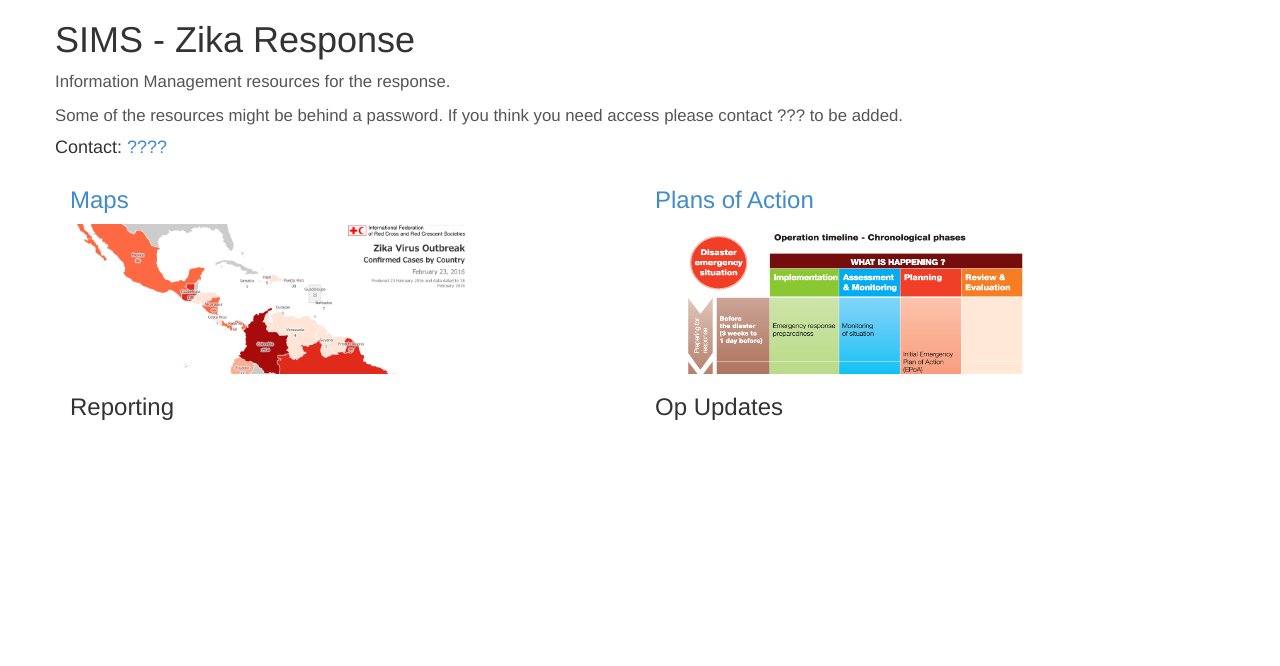
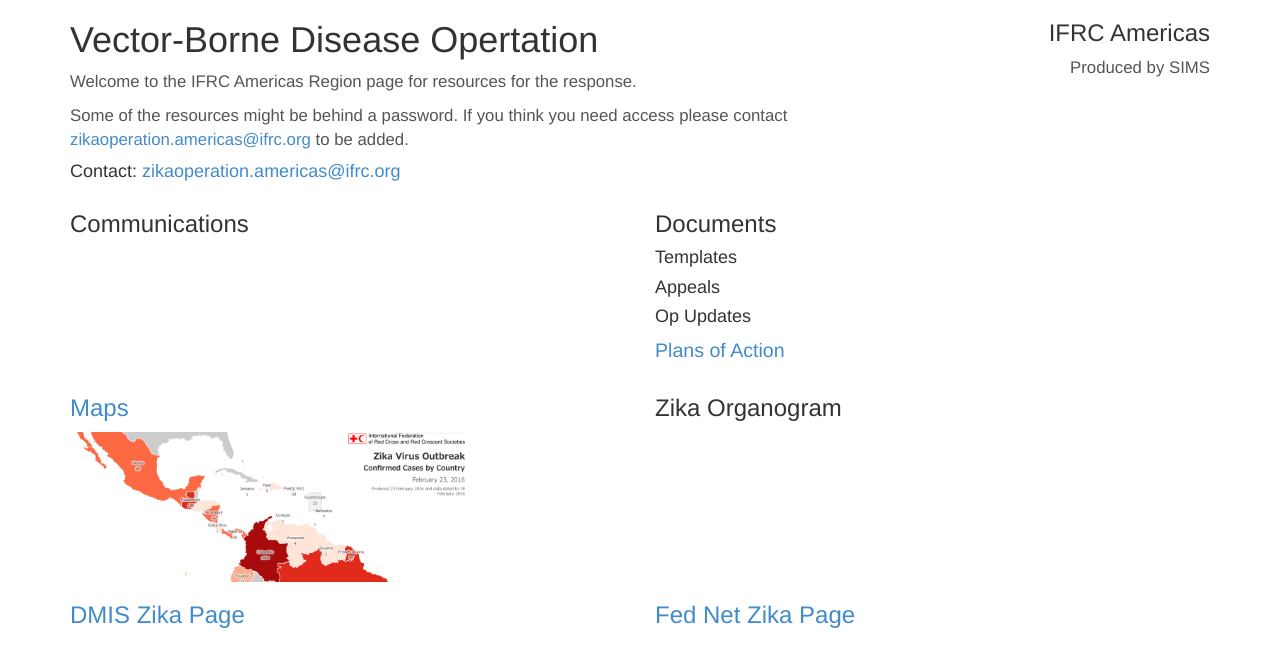
Before and after one commit to BrcMapsTeam/zika, a plain HTML site: page index.html in a window 1280 px wide. Drawn offline with Linux system fonts and the light colour scheme.

Commit message:
New layout

```diff
--- a/css/site.css
+++ b/css/site.css
@@ -6,3 +6,7 @@
 p {
     font-size:1.4em;
 }
+
+.rightalign {
+    text-align:right;
+}
--- a/index.html
+++ b/index.html
@@ -1,7 +1,7 @@
 <!DOCTYPE html>
 <html>
     <head>
-        <title>SIMS - Zika Response</title>
+        <title>Vector-Borne Disease Opertation</title>
         <meta charset="UTF-8">
         <meta name="viewport" content="width=device-width, initial-scale=1.0">
         <link rel="stylesheet" href="css/bootstrap.min.css">
@@ -21,10 +21,28 @@
     <body>
         <div class="container">
             <div class="row">
-                <h1>SIMS - Zika Response</h1>
-                <p class="titledesc">Information Management resources for the response.</p>
-                <p class="titledesc">Some of the resources might be behind a password.  If you think you need access please contact ??? to be added.</p>
-                <h4>Contact: <a href="mailto:????" target="_blank">????</a></h4>
+                <div class="col-md-8">
+                    <h1>Vector-Borne Disease Opertation</h1>
+                    <p class="titledesc">Welcome to the IFRC Americas Region page for resources for the response.</p>
+                    <p class="titledesc">Some of the resources might be behind a password.  If you think you need access please contact <a href="mailto:zikaoperation.americas@ifrc.org" target="_blank">zikaoperation.americas@ifrc.org</a> to be added.</p>
+                    <h4>Contact: <a href="mailto:zikaoperation.americas@ifrc.org" target="_blank">zikaoperation.americas@ifrc.org</a></h4>
+                </div>
+                <div class="col-md-4">
+                    <h3 class="rightalign">IFRC Americas</h3>
+                    <p class="titledesc rightalign">Produced by SIMS</p>
+                </div>
+            </div>
+            <div class="row">
+                <div class="col-md-6 item">
+                    <h3>Communications
+                </div>
+                <div class="col-md-6 item">
+                    <h3>Documents</h3>
+                    <h4>Templates</h4>
+                    <h4>Appeals</h4>
+                    <h4>Op Updates</h4>
+                    <p><a href="https://ifrcorg-my.sharepoint.com/personal/padru_rit15_ifrc_org/Documents/IFRC%20Zika%20Operation%20Shared%20Folder/Plan%20of%20Action" target="_blank">Plans of Action</a></p>
+                </div>
             </div>
             <div class="row">
                 <div class="col-md-6 item">
@@ -32,16 +50,15 @@
                     <a href="https://ifrcorg-my.sharepoint.com/personal/padru_rit15_ifrc_org/Documents/IFRC%20Zika%20Operation%20Shared%20Folder/Maps" target="_blank"><img src="thumbs/map.png" height="150" width="400"/></a>
                 </div>
                 <div class="col-md-6 item">
-                    <h3><a href="https://ifrcorg-my.sharepoint.com/personal/padru_rit15_ifrc_org/Documents/IFRC%20Zika%20Operation%20Shared%20Folder/Plan%20of%20Action" target="_blank">Plans of Action</a></h3>
-                    <a href="https://ifrcorg-my.sharepoint.com/personal/padru_rit15_ifrc_org/Documents/IFRC%20Zika%20Operation%20Shared%20Folder/Plan%20of%20Action" target="_blank"><img src="thumbs/poa.png" height="150" width="400"/></a>
+                    <h3>Zika Organogram
                 </div>
             </div>
             <div class="row">
                 <div class="col-md-6 item">
-                    <h3>Reporting</h3>
+                    <h3><a href="https://fednet.ifrc.org/zika" target="_blank">DMIS Zika Page</a></h3>
                 </div>
                 <div class="col-md-6 item">
-                    <h3>Op Updates</h3>
+                    <h3><a href="https://fednet.ifrc.org/zika" target="_blank">Fed Net Zika Page</a></h3>
                 </div>
             </div>
         </div>
```
